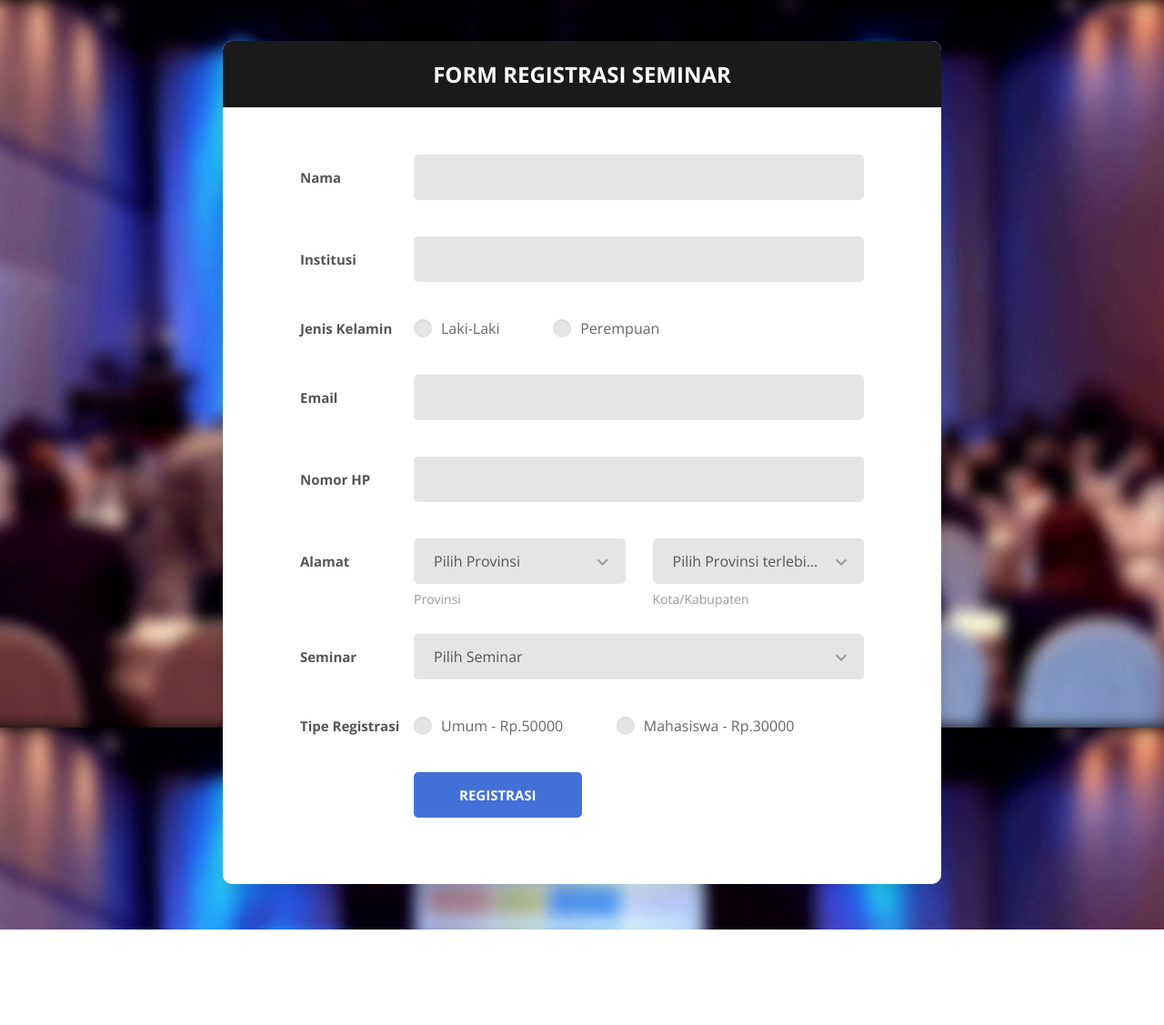
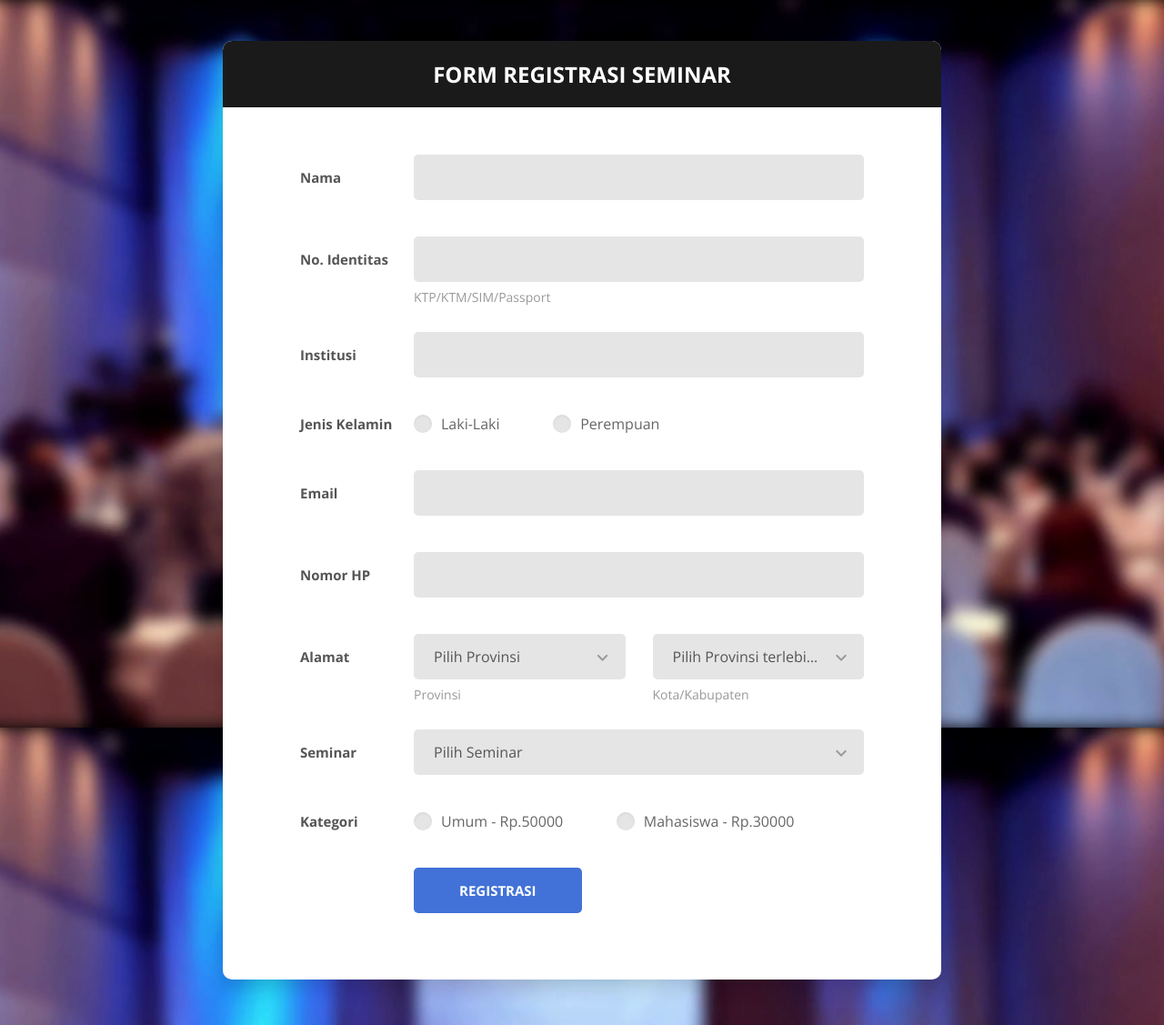
Before and after one commit to akhmadarief/TA-SBD, a PHP site: page / in a window 1280 px wide. Shown: the whole page at 91% size. Before the commit the page ends 1022 px from the top, so only its background shows below. Run offline with PHP 8.4, Linux system fonts and the light colour scheme; data that the repository does not hold is empty.

Commit message:
Update index.php

```diff
--- a/index.php
+++ b/index.php
@@ -53,12 +53,21 @@
                     <h2 class="title">Form Registrasi Seminar</h2>
                 </div>
                 <div class="card-body">
-                    <form method="POST">
+                    <form method="POST" action="insert.php" name="reg" id="reg">
                         <div class="form-row">
                             <div class="name">Nama</div>
                             <div class="value">
                                 <div class="input-group">
                                     <input class="input--style-5" type="text" name="nama" required>
+                                </div>
+                            </div>
+                        </div>
+                        <div class="form-row m-b-55">
+                            <div class="name">No. Identitas</div>
+                            <div class="value">
+                                <div class="input-group">
+                                    <input class="input--style-5" type="text" name="no_id" required>
+                                    <label class="label--desc">KTP/KTM/SIM/Passport</label>
                                 </div>
                             </div>
                         </div>
@@ -144,9 +153,9 @@
                                     <div class="rs-select2 js-select-simple select--no-search">
                                         <select name="subject">
                                             <option disabled="disabled" selected="selected">Pilih Seminar</option>
-                                            <option>Subject 1</option>
-                                            <option>Subject 2</option>
-                                            <option>Subject 3</option>
+                                            <option value='1'>Seminar A</option>
+                                            <option value='2'>Seminar B</option>
+                                            <option value='3'>Seminar C</option>
                                         </select>
                                         <div class="select-dropdown"></div>
                                     </div>
@@ -154,7 +163,7 @@
                             </div>
                         </div>
                         <div class="form-row">
-                            <div class="name">Tipe Registrasi</div>
+                            <div class="name">Kategori</div>
                             <div class="value">
                                 <div class="input-group">
                                     <label class="radio-container m-r-55">Umum - Rp.50000
```
